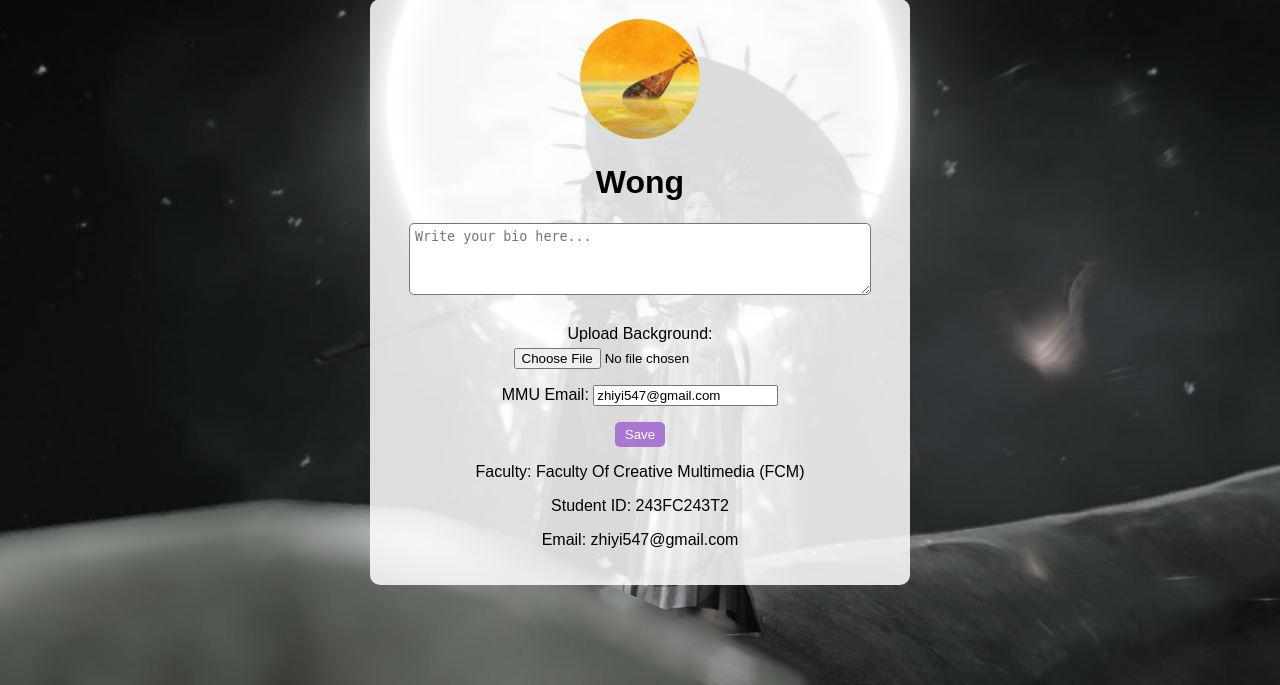
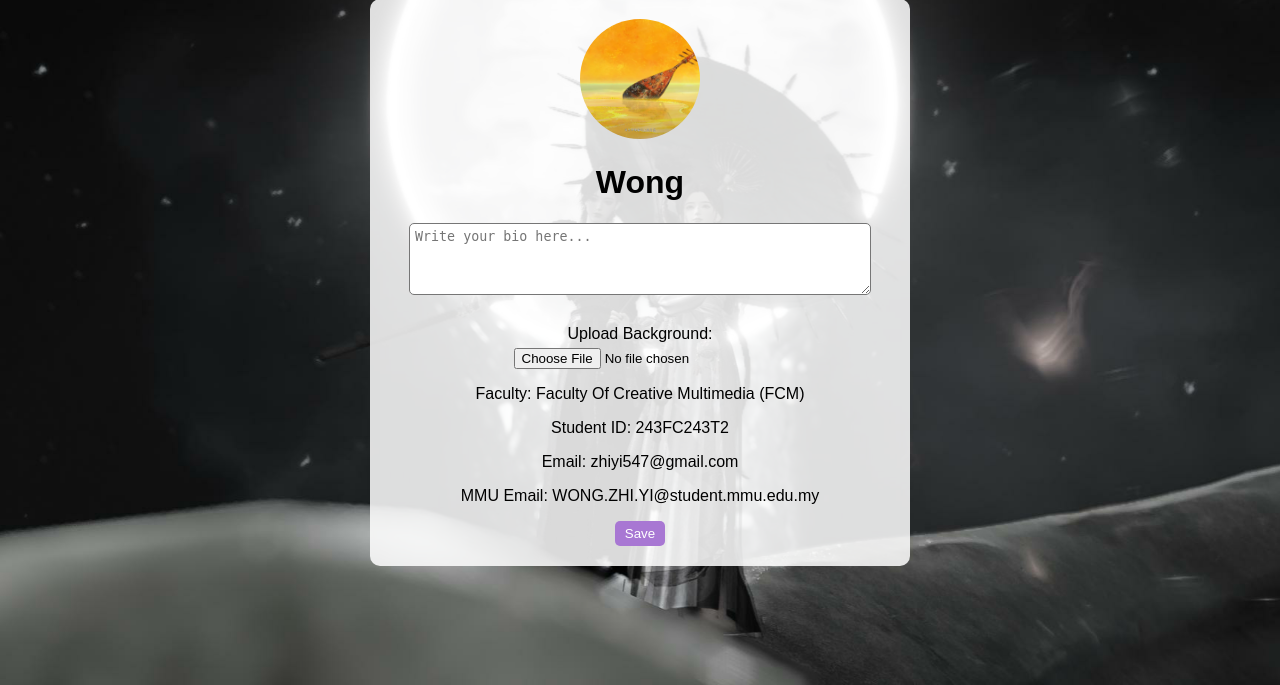
Before and after one commit to Kirtanaa222/Group-11, a Flask app: page /profile_info/1 in a window 1280 px wide. Shown: the part 115-800 px from the top of the page. Run offline with Flask 3, Linux system fonts and the light colour scheme; a user stored in the database is signed in.

Commit message:
error: user have to save email twice

```diff
--- a/Templates/profile_info.html
+++ b/Templates/profile_info.html
@@ -23,7 +23,6 @@
         <a href="{{ url_for('logout') }}">Logout</a>
     </div>
 
-
     <div class="profile-info-container">
         <div class="profile-avatar">
             <form method="POST" enctype="multipart/form-data" id="avatar-form">
@@ -36,25 +35,29 @@
         <h1>{{ user.username }}</h1>
 
         <form method="POST" enctype="multipart/form-data">
-            <p><textarea name="bio" rows="4" cols="40" placeholder="Write your bio here...">{{ bio }}</textarea></p>
+            <p>
+                <textarea name="bio" rows="4" cols="40" placeholder="Write your bio here...">{{ bio }}</textarea>
+            </p>
 
             <p>Upload Background: <input type="file" name="background"></p>
 
+            <p>Faculty: {{ user.faculty }}</p>
+            <p>Student ID: {{ user.student_id }}</p>
+            <p>Email: {{ user.user_email }}</p>
+
             {% if email_editable %}
-            <p>MMU Email: <input type="email" name="user_email" placeholder="Enter your MMU email" value="{{ user.user_email }}"></p>
-            {% if error %}
-            <p style="color:red;">{{ error }}</p>
-            {% endif %}
+                <p>MMU Email:
+                    <input type="email" name="mmu_email" placeholder="Enter your MMU email" value="{{ user.mmu_email or '' }}">
+                </p>
+                {% if error %}
+                    <p style="color:red;">{{ error }}</p>
+                {% endif %}
             {% else %}
-            <p>MMU Email: {{ user.user_email }}</p>
+                <p>MMU Email: {{ user.mmu_email }}</p>
             {% endif %}
 
             <button type="submit">Save</button>
         </form>
-
-        <p>Faculty: {{ user.faculty }}</p>
-        <p>Student ID: {{ user.student_id }}</p>
-        <p>Email: {{ user.user_email }}</p>
     </div>
 
 </body>
--- a/app.py
+++ b/app.py
@@ -25,6 +25,7 @@ class User(db.Model):
     faculty = db.Column(db.String(50), nullable=False)
     student_id = db.Column(db.String(10), unique=True, nullable=False)
     user_email = db.Column(db.String(50), unique=True, nullable=False)
+    mmu_email = db.Column(db.String(50), unique=True, nullable=True)
     bio = db.Column(db.Text, nullable=True)
     avatar = db.Column(db.String(200), nullable=True)
     background = db.Column(db.String(200), nullable=True)
@@ -86,6 +87,8 @@ def login():
 
 #----------------------profile----------------------------
 def is_mmu_email(email):
+    if not email:
+        return False
     return email.endswith("@mmu.edu.my") or email.endswith("@student.mmu.edu.my")
 
 @app.route("/profile", methods=["GET", "POST"])
@@ -123,14 +126,13 @@ def profile_info(user_id):
     bio = user.bio or ""
     error = None
 
-    email_editable = not is_mmu_email(user.user_email)
+    email_editable = not is_mmu_email(user.mmu_email)
 
     if request.method == "POST":
         bio_text = request.form.get("bio", "")
-        new_email = request.form.get("user_email")
+        new_mmu_email = request.form.get("mmu_email")
         avatar_file = request.files.get("avatar")
         bg_file = request.files.get("background")
-
         user.bio = bio_text
 
         if avatar_file and allowed_file(avatar_file.filename):
@@ -143,9 +145,10 @@ def profile_info(user_id):
             bg_file.save(os.path.join(app.config["UPLOAD_FOLDER"], filename))
             user.background = f"uploads/{filename}"
 
-        if new_email:
-            if is_mmu_email(new_email):
-                user.user_email = new_email
+        if new_mmu_email and email_editable:
+            if is_mmu_email(new_mmu_email):
+                user.mmu_email = new_mmu_email
+                email_editable = False
             else:
                 error = "Please enter a valid MMU email (@mmu.edu.my or @student.mmu.edu.my)."
 
```
Also changed, not shown: Static/uploads/202572516439.png (added), instance/sql.db.
